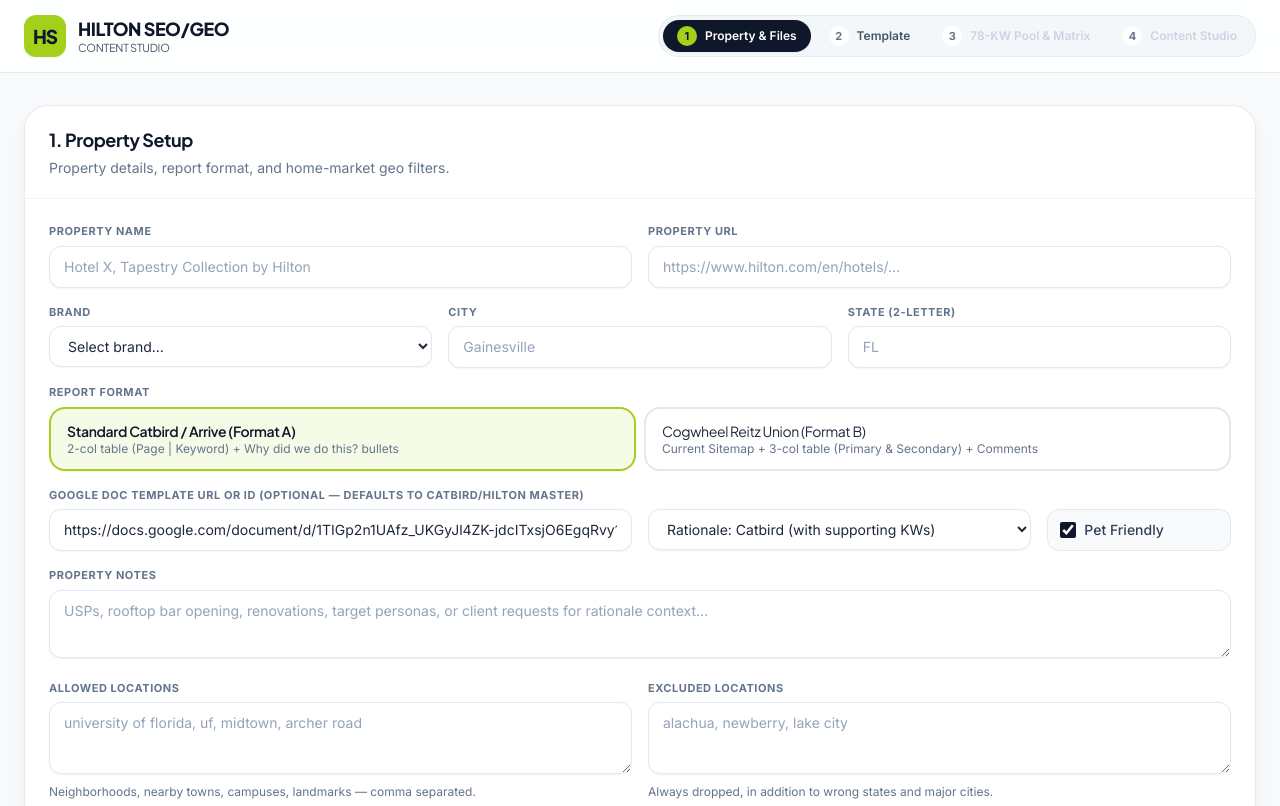
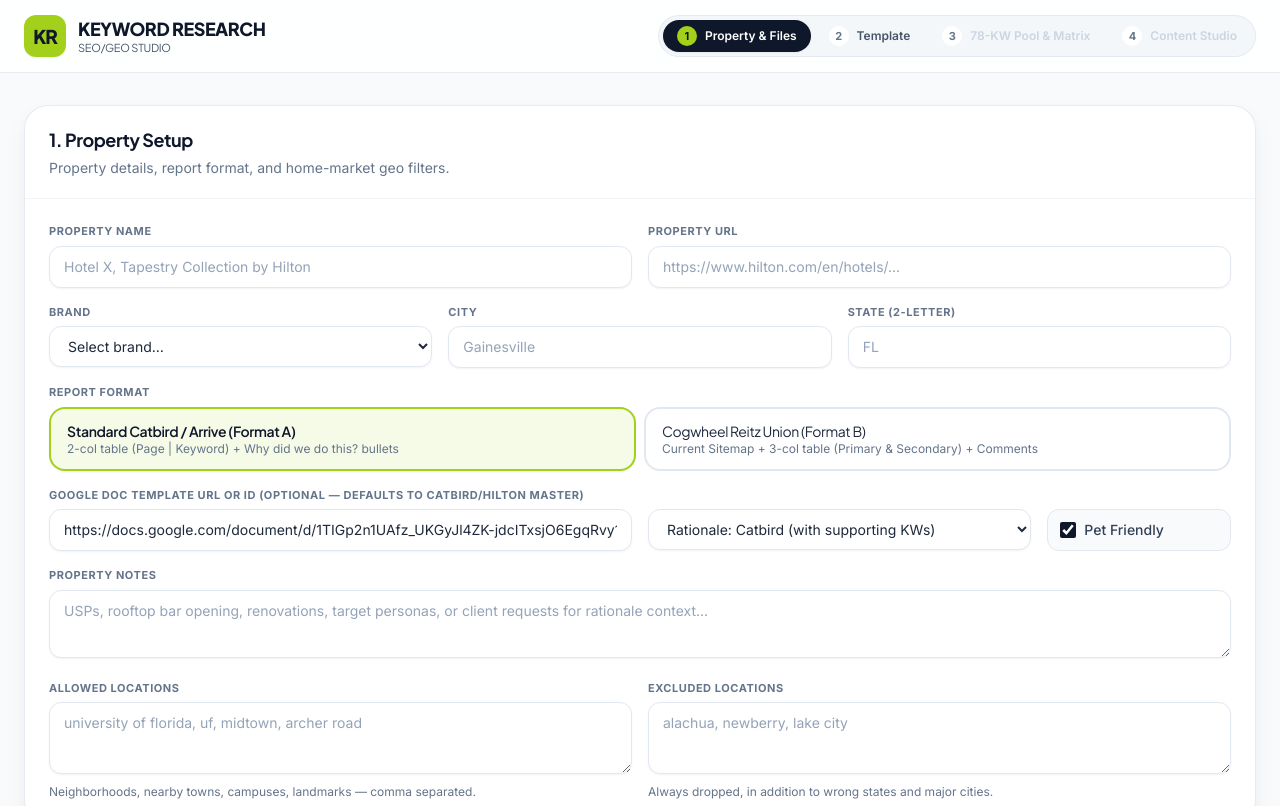
Before and after one commit to nurunnobejisan/Cogwheel-SEO-Templates, a Next.js app: page / in a window 1280 px wide. Shown: the top 806 px of the page. Built offline with nearby package versions, Linux system fonts and the light colour scheme.

Commit message:
chore: set project name to Keyword Research

```diff
--- a/package.json
+++ b/package.json
@@ -1,5 +1,5 @@
 {
-  "name": "hilton-seo-studio",
+  "name": "keyword-research",
   "version": "0.1.0",
   "private": true,
   "scripts": {
--- a/src/app/layout.tsx
+++ b/src/app/layout.tsx
@@ -6,7 +6,7 @@ const inter = Inter({ subsets: ["latin"], variable: "--font-inter" });
 const jakarta = Plus_Jakarta_Sans({ subsets: ["latin"], weight: ["400", "500", "600", "700", "800"], variable: "--font-jakarta" });
 
 export const metadata: Metadata = {
-  title: "Hilton SEO/GEO Studio | Razib Marketing",
+  title: "Keyword Research | SEO/GEO Studio",
   description: "78-keyword pool builder, page-to-keyword approval matrix and Hilton content studio.",
 };
 
--- a/src/components/Studio.tsx
+++ b/src/components/Studio.tsx
@@ -216,14 +216,14 @@ export default function Studio() {
               className="flex h-[42px] w-[42px] items-center justify-center rounded-xl bg-brand font-display text-[19px] font-black text-slate-900 shadow-sm"
               style={{ letterSpacing: "-1px" }}
             >
-              HS
+              KR
             </div>
             <div className="flex flex-col justify-center">
               <span className="font-display text-[18px] font-black uppercase leading-none tracking-tight text-slate-900">
-                HILTON SEO/GEO
+                KEYWORD RESEARCH
               </span>
               <span className="mt-1 font-display text-[11px] font-light uppercase leading-none tracking-[0.24em] text-slate-600">
-                CONTENT STUDIO
+                SEO/GEO STUDIO
               </span>
             </div>
           </div>
```
Also changed, not shown: 1 other file (tests, documents, lock files or other folders).
